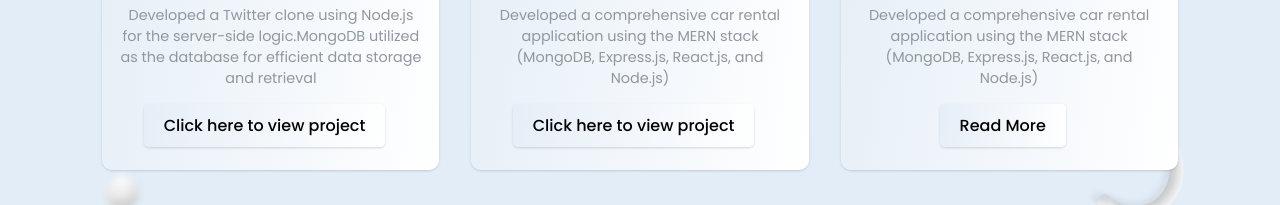
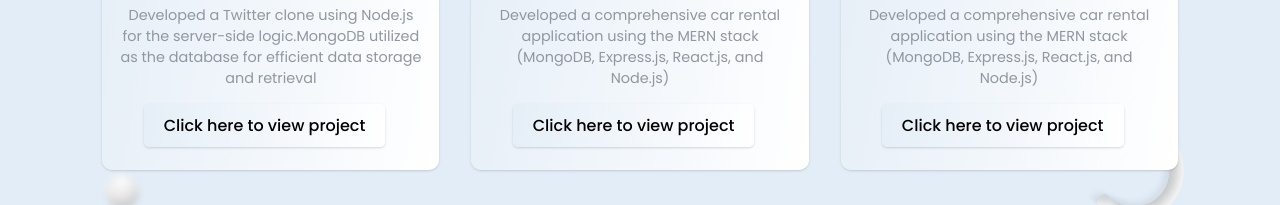
Before and after one commit to vishnu18web/myportfolio, a plain HTML site: page index.html in a window 1280 px wide. Shown: the part 1971-2176 px from the top of the page. Drawn offline with nearby package versions, Linux system fonts and the light colour scheme.

Commit message:
Update index.html

```diff
--- a/index.html
+++ b/index.html
@@ -190,7 +190,7 @@
                 <h3>E commerce app</h3>
                 <p> Developed a comprehensive car rental application using the MERN stack (MongoDB, Express.js,
                     React.js, and Node.js)</p>
-                <a href="https://mern-store-gold.vercel.app/" class="readMore">Read More</a>
+                <a href="https://mern-store-gold.vercel.app/" class="readMore">Click here to view project</a>
             </div>
 
 
```
